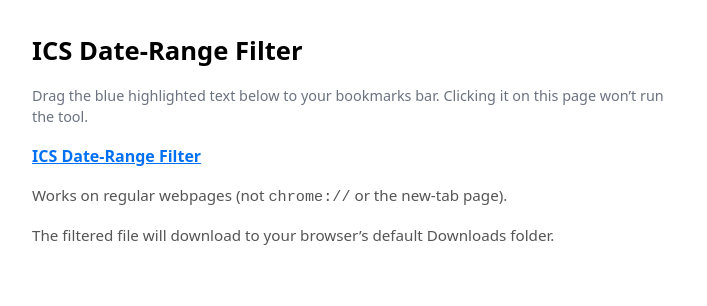
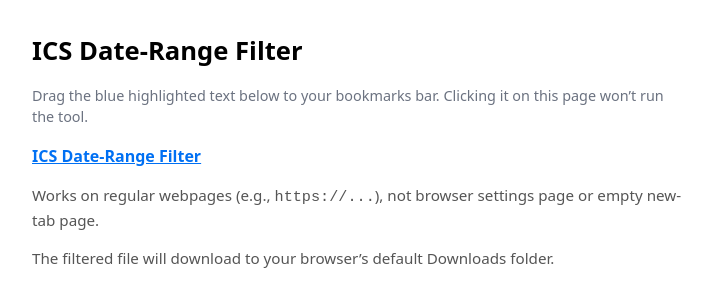
Before and after one commit to yuzhuhuang/tools_for_schools, a plain HTML site: page index.html in a window 1280 px wide. Shown: the whole page, without its empty margins (283-990 px from the left). Drawn offline with Linux system fonts and the light colour scheme.

Commit message:
Update index.html

```diff
--- a/index.html
+++ b/index.html
@@ -49,7 +49,7 @@
 </p>
 
 <p class="note">
-  Works on regular webpages (not <code>chrome://</code> or the new-tab page).
+  Works on regular webpages (e.g., <code>https://...</code>), not browser settings page or empty new-tab page.
 </p>
 <p class="note">
   The filtered file will download to your browser’s default Downloads folder.
```
